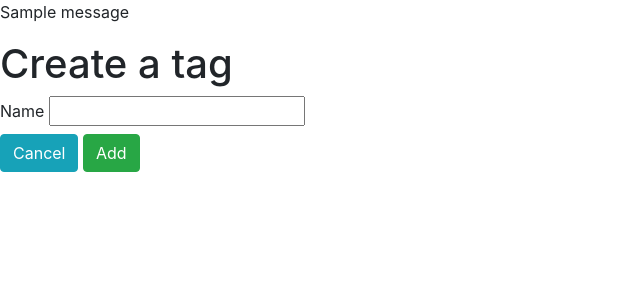
After one commit to nico-martinucci/flask_bogly, a Flask app: page /tags/new in a window 1280 px wide. The commit adds this page. Shown: the top 300 px of the page, without its empty margins (0-640 px from the left). Run offline with Flask 2, Linux system fonts and the light colour scheme; tables that the repository leaves empty hold one stand-in row (values such as "Sample post"); one stand-in notice (Sample message) is shown.

Commit message:
added tags for new posts

```diff
--- a/app.py
+++ b/app.py
@@ -2,7 +2,7 @@
 
 from flask import Flask, request, redirect, render_template, flash
 from flask_debugtoolbar import DebugToolbarExtension
-from models import db, connect_db, User, Post
+from models import db, connect_db, User, Post, Tag, PostTag
 
 app = Flask(__name__)
 app.config['SQLALCHEMY_DATABASE_URI'] = 'postgresql:///blogly'
@@ -104,18 +104,27 @@ def delete_user(user_id):
 def show_new_post_form(user_id):
     """ Show form to create new post """
     user = User.query.get(user_id)
+    tags = Tag.query.all()
 
-    return render_template('new_post.html', user = user)
+    return render_template('new_post.html', user = user, tags = tags)
 
 @app.post('/users/<int:user_id>/posts/new')
 def submit_new_post(user_id):
     """ Submit form data from new post """
     title = request.form['title']
     content = request.form['content']
+    tags_list = request.form.getlist('tags')
+
 
     new_post = Post(title = title , content = content, user_id = user_id)
     db.session.add(new_post)
     db.session.commit()
+
+    for tag in tags_list:
+        temp_tag = Tag.query.filter(Tag.name == tag).one()
+        breakpoint()
+        new_post.tags.append(temp_tag)
+        db.session.commit()
 
     flash("Post Successfully Added!")
     return redirect(f'/users/{user_id}')
@@ -130,6 +139,7 @@ def display_post(post_id):
 @app.get('/posts/<int:post_id>/edit')
 def edit_post(post_id):
     """ Display edit post page given post_id argument"""
+
     post = Post.query.get(post_id)
 
     return render_template('edit_post.html', post = post)
@@ -156,3 +166,32 @@ def delete_post(post_id):
 
     flash("Post Successfully Deleted!")
     return redirect(f'/users/{user_id}')
+
+@app.get('/tags')
+def display_tags():
+    """ Display tags page with list of current tags"""
+    tags = Tag.query.all()
+
+    return  render_template('tags.html', tags = tags)
+
+@app.get('/tags/new')
+def show_new_tag_form():
+    """ Show form page for creating a new tag """
+
+    return render_template('add_tag.html')
+
+@app.post('/tags/new')
+def create_new_tag():
+    """ Pull tag from form and create new tag in database """
+
+    tag_name = request.form['tag']
+    try:
+        new_tag = Tag(name = tag_name)
+        db.session.add(new_tag)
+        db.session.commit()
+
+        flash('Tag successfully added!')
+        return redirect('/tags')
+    except:
+        flash('This tag already exists. Please try another.')
+        return redirect('/tags/new')
--- /dev/null
+++ b/templates/add_tag.html
@@ -0,0 +1,17 @@
+{% extends 'base.html' %} {% block title %}Add Tag{% endblock %} {% block
+content %} {% for msg in get_flashed_messages()%}
+<p>{{msg}}</p>
+{%endfor%}
+<h1>Create a tag</h1>
+<form action="" method="POST">
+  <div>
+    <label for="tag"
+      >Name
+      <input type="text" name="tag" />
+    </label>
+  </div>
+  <a class="btn btn-info" href="/tags">Cancel</a>
+  <button class="btn btn-success">Add</button>
+</form>
+
+{% endblock %}
--- a/templates/users.html
+++ b/templates/users.html
@@ -1,6 +1,5 @@
 {% extends 'base.html' %} {% block title %}Users{% endblock %} {% block content
-%}
-{% for msg in get_flashed_messages()%}
+%} {% for msg in get_flashed_messages()%}
 <p>{{msg}}</p>
 {%endfor%}
 <h1>Users</h1>
@@ -14,4 +13,5 @@
 <form action="/users/new">
   <button class="btn btn-primary">Add User</button>
 </form>
+<a href="/tags" class="btn btn-info">Tags</a>
 {% endblock %}
--- a/tests.py
+++ b/tests.py
@@ -161,7 +161,7 @@ class UserViewTestCase(TestCase):
     def test_delete_post(self):
         """ Tests if a post actually gets deleted when the delete post route
         is accessed """
-        breakpoint()
+
         with self.client as c:
             resp = c.post(f"/posts/{self.post_id}/delete", follow_redirects=True)
             self.assertEqual(resp.status_code, 200)
```
Also changed, not shown: templates/new_post.html (+14 -6 lines), templates/tags.html (added, +14 -0 lines).
